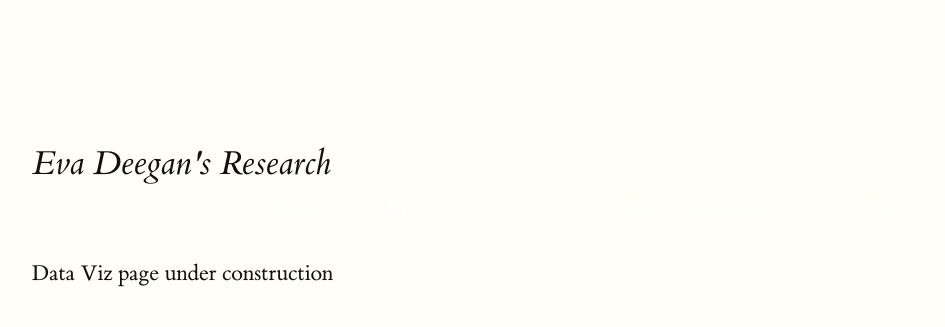
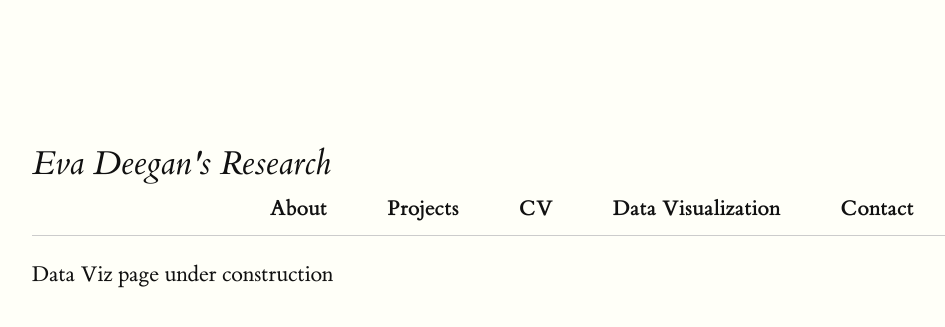
Before and after one commit to eva-deegan/eva-deegan.github.io, a Jekyll site: the page built from dataviz.md, in a window 1280 px wide. Shown: the top 327 px of the page, without its empty margins (128-1073 px from the left). Built offline with Jekyll 4.4.1, drawn with Linux system fonts in a browser that asks for light colours.

Commit message:
mobile navigation

```diff
--- a/_includes/header.html
+++ b/_includes/header.html
@@ -1,8 +1,13 @@
 <h2 class="title">{{ site.title }}</h2>
 <nav>
+    <input type="checkbox" id="menu-toggle" class="menu-toggle">
+    <label for="menu-toggle" class="menu-icon">&#9776;</label>
+
     <ul class="nav-menu">
-      {% for item in site.nav %}
-        <li><a href="{{ item.url | relative_url }}">{{ item.title }}</a></li>
-      {% endfor %}
+      <li><a href="/">About</a></li>
+      <li><a href="/projects/">Projects</a></li>
+      <li><a href="/cv/">CV</a></li>
+      <li><a href="/dataviz/">Data Visualization</a></li>
+      <li><a href="/contact/">Contact</a></li>
     </ul>
   </nav>
--- a/style.scss
+++ b/style.scss
@@ -77,35 +77,73 @@
     $NAVIGATION MENU
 **************************************/
 
+
+/* Navigation Styling */
 nav {
-  background-color: #fffff8; /* Dark background */
+    background-color: #fffff8; /* Matches page background */
     padding: 10px 0;
+    border-bottom: 1px solid #ccc;
   }
 
   .nav-menu {
     list-style: none;
     padding: 0;
     margin: 0;
-  display: flex; /* Makes items display in a row */
-  justify-content: center; /* Centers the menu */
+    display: flex;
+    justify-content: center;
   }
 
   .nav-menu li {
-  margin: 0 15px; /* Adds spacing between tabs */
+    margin: 0 15px;
   }
 
   .nav-menu a {
     text-decoration: none;
-  color: white;
+    color: #111;
     font-weight: bold;
     padding: 10px 15px;
     transition: 0.3s;
   }
 
   .nav-menu a:hover {
-  background-color: #f0f0f0; /* Darker on hover */
+    background-color: #f0f0f0;
     border-radius: 5px;
   }
+
+  /* Mobile Menu */
+  .menu-toggle {
+    display: none;
+  }
+
+  .menu-icon {
+    display: none;
+    font-size: 24px;
+    cursor: pointer;
+    padding: 10px;
+  }
+
+  @media (max-width: 850px) {
+    .menu-icon {
+      display: block;
+      text-align: right;
+      padding: 15px;
+    }
+
+    .nav-menu {
+      display: none;
+      flex-direction: column;
+      text-align: center;
+    }
+
+    .menu-toggle:checked + .nav-menu {
+      display: flex;
+    }
+
+    .nav-menu li {
+      margin: 10px 0;
+    }
+  }
+
 
 /**************************************
     $DEFAULT ELEMENTS
```
Lines whose indentation alone changed are shown as unchanged.
